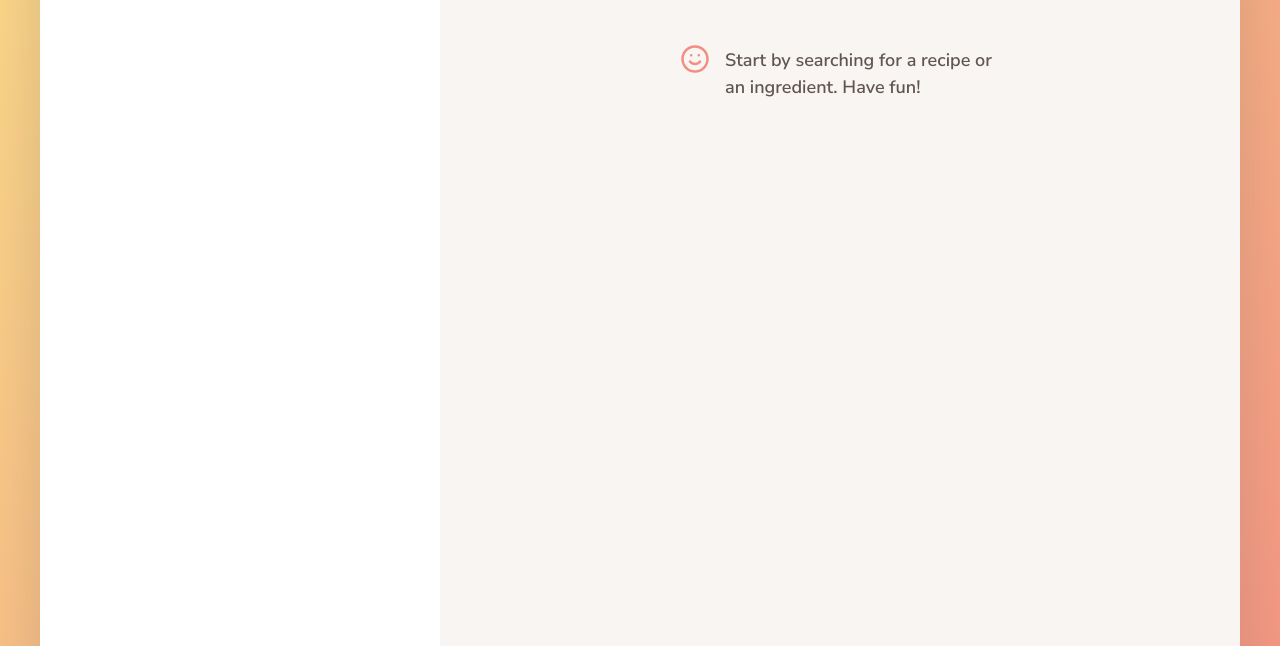
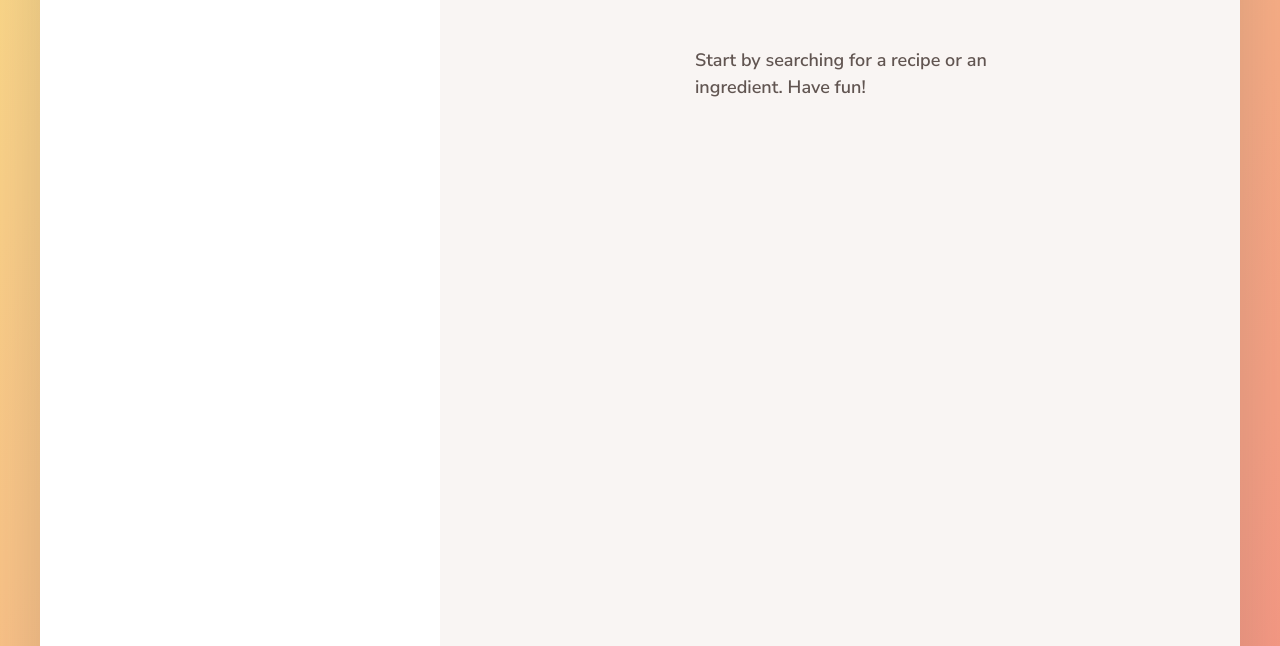
Before and after one commit to banicaDaniel07/forkify, a website built with Parcel: page index.html in a window 1280 px wide. Shown: the part 154-800 px from the top of the page. Built offline with nearby package versions, Linux system fonts and the light colour scheme.

Commit message:
Spinner fixed

```diff
--- a/index.html
+++ b/index.html
@@ -141,11 +141,6 @@
 
       <div class="recipe">
         <div class="message">
-          <div>
-            <svg>
-              <use href="src/img/icons.svg#icon-smile"></use>
-            </svg>
-          </div>
           <p>Start by searching for a recipe or an ingredient. Have fun!</p>
         </div>
 
--- a/src/js/controller.js
+++ b/src/js/controller.js
@@ -37,11 +37,11 @@ const controlRecipes = async function () {
 
 const controlSearchResults = async function () {
   try {
-    resultsView.renderSpinner();
 
     // 1) Get search query
     const query = searchView.getQuery();
     if (!query) return;
+    resultsView.renderSpinner();
 
     // 2) Load search results
     await model.loadSearchResults(query);
@@ -95,7 +95,7 @@ const controlAddRecipe = async function (newRecipe) {
 
     // Upload the new recipe data
     await model.uploadRecipe(newRecipe);
-    console.log(model.state.recipe);
+    // console.log(model.state.recipe);
 
     // Render recipe
     recipeView.render(model.state.recipe);
--- a/src/js/model.js
+++ b/src/js/model.js
@@ -38,7 +38,7 @@ export const loadRecipe = async function (id) {
       state.recipe.bookmarked = true;
     else state.recipe.bookmarked = false;
 
-    console.log(state.recipe);
+    // console.log(state.recipe);
   } catch (err) {
     // Temp error handling
     console.error(`${err} 💥💥💥💥`);
@@ -51,7 +51,7 @@ export const loadSearchResults = async function (query) {
     state.search.query = query;
 
     const data = await AJAX(`${API_URL}?search=${query}&key=${KEY}`);
-    console.log(data);
+    // console.log(data);
 
     state.search.results = data.data.recipes.map(rec => {
       return {
```
